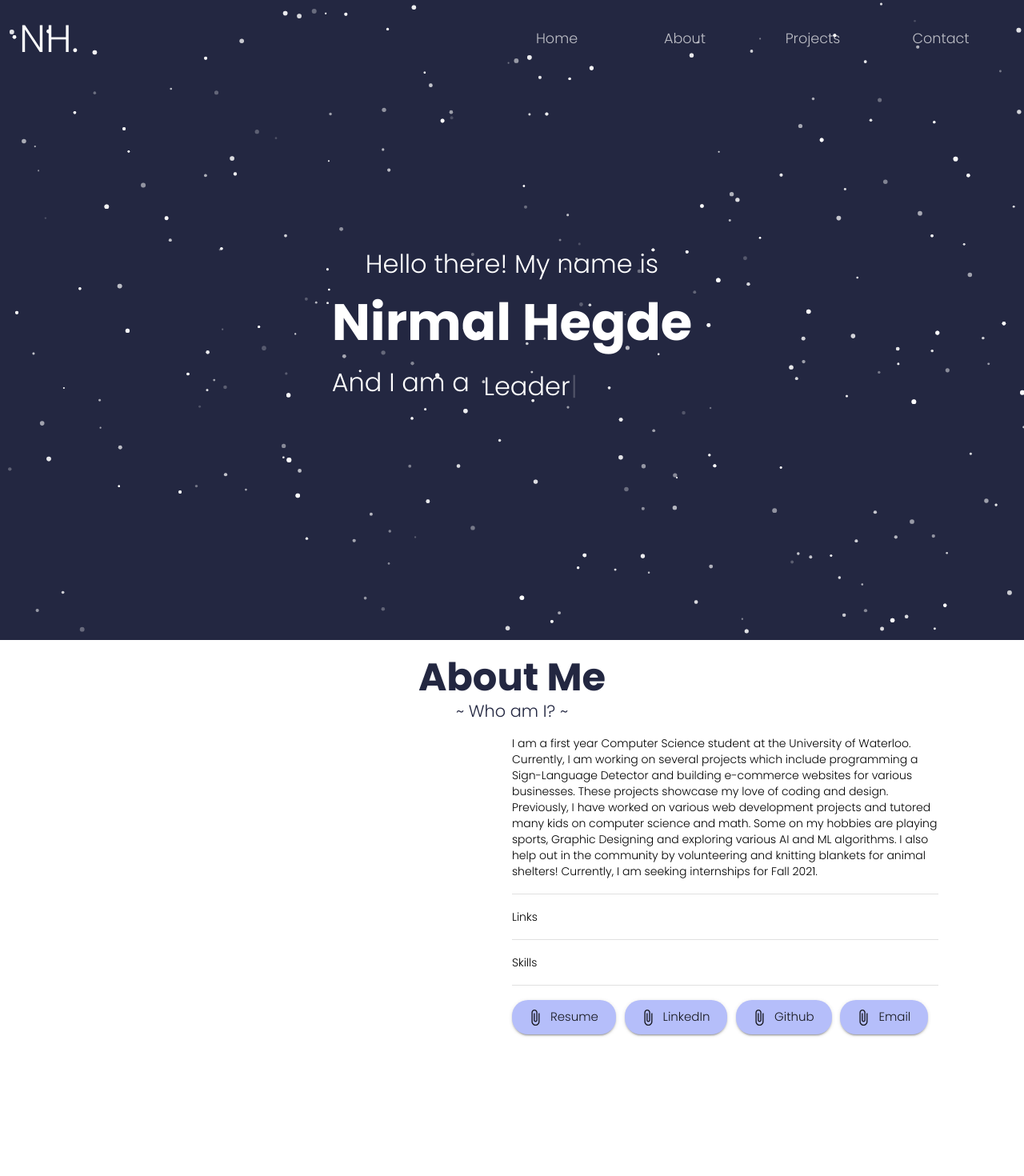
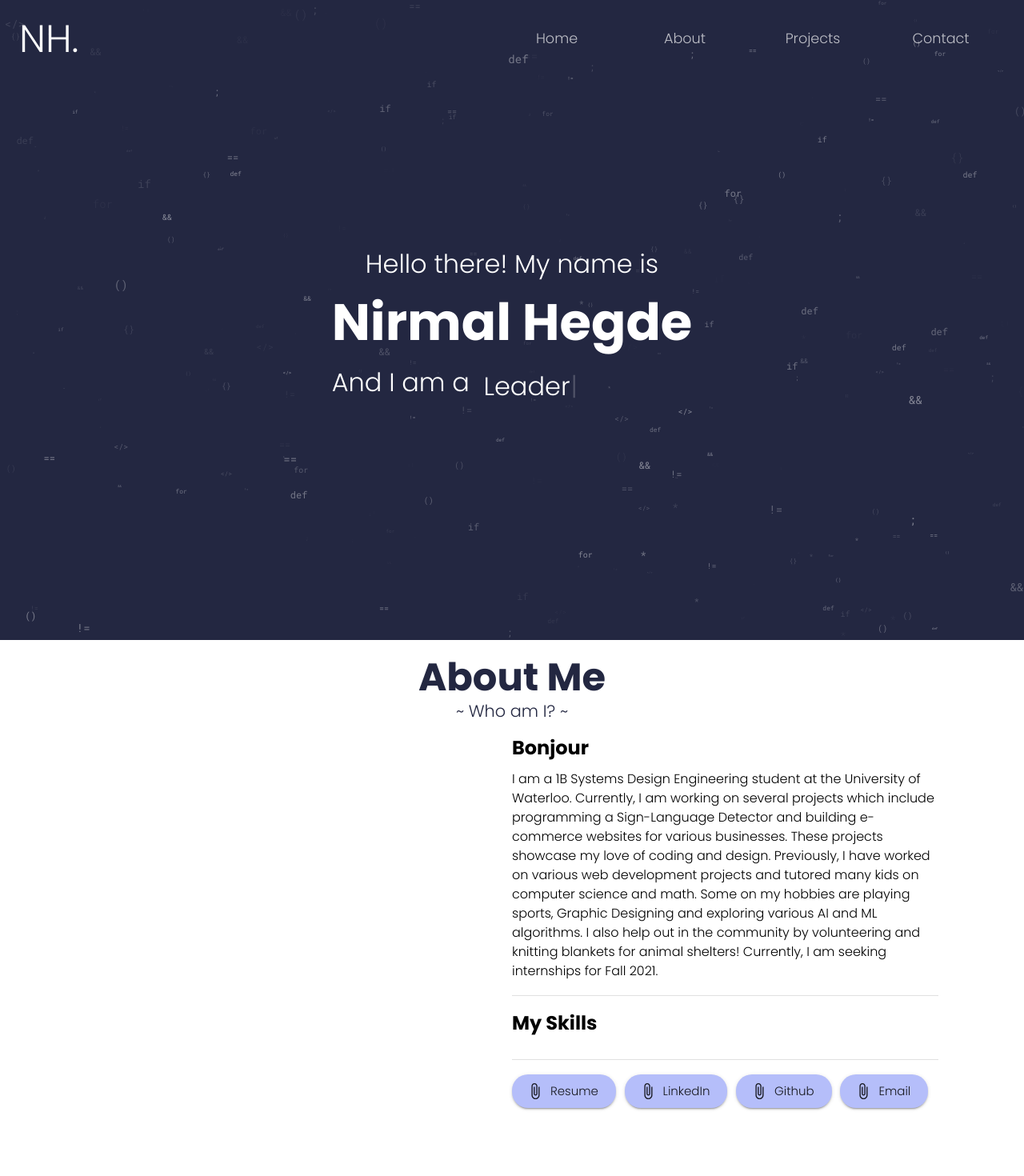
Before and after one commit to NirmalHegde/Personal-Website, a React (Create React App) app: page / in a window 1280 px wide. Shown: the top 1470 px of the page at 80% size. Built offline with nearby package versions, Linux system fonts and the light colour scheme.

Commit message:
update particles to chars

```diff
--- a/public/index.html
+++ b/public/index.html
@@ -29,6 +29,7 @@
   <body style="margin: 0">
     <noscript>You need to enable JavaScript to run this app.</noscript>
     <link href="https://fonts.googleapis.com/css2?family=Poppins:ital,wght@0,200;0,300;0,700;0,900;1,400;1,600;1,900&display=swap" rel="stylesheet">
+    <link href="https://fonts.googleapis.com/css2?family=Roboto+Mono&display=swap" rel="stylesheet">
     <div id="root"></div>
     <!--
       This HTML file is a template.
--- a/src/Components/About/About.jsx
+++ b/src/Components/About/About.jsx
@@ -20,8 +20,9 @@ const About = () => {
 
 				</Grid>
 				<Grid item xs={5}>
-					<Typography variant="body2">
-						I am a first year Computer Science student at the University of Waterloo.
+					<Typography variant="h5" className={classes.subTitle}>Bonjour</Typography>
+					<Typography variant="body1">
+						I am a 1B Systems Design Engineering student at the University of Waterloo.
 						Currently, I am working on several projects which include programming a Sign-Language Detector
 						and building e-commerce websites for various businesses. These projects showcase my love of coding and
 						design. Previously, I have worked on various web development projects and
@@ -33,28 +34,20 @@ const About = () => {
 					<br />
 					<Divider />
 					<br />
-					<Typography variant="body2">
-						Links
-					</Typography>
+					<Typography variant="h5" className={classes.subTitle}>My Skills</Typography>
 					<br />
 					<Divider />
 					<br />
-					<Typography variant="body2">
-						Skills
-					</Typography>
-					<br />
-					<Divider />
-					<br />
-					<Button variant="contained" size="large" className={classes.resumeButton} startIcon={<AttachFileIcon />}>
+					<Button variant="contained" size="large" className={classes.button} startIcon={<AttachFileIcon />}>
 						Resume
       		</Button>
-					<Button variant="contained" size="large" className={classes.resumeButton} startIcon={<AttachFileIcon />}>
+					<Button variant="contained" size="large" className={classes.button} startIcon={<AttachFileIcon />}>
 						LinkedIn
       		</Button>
-					<Button variant="contained" size="large" className={classes.resumeButton} startIcon={<AttachFileIcon />}>
+					<Button variant="contained" size="large" className={classes.button} startIcon={<AttachFileIcon />}>
 						Github
       		</Button>
-					<Button variant="contained" size="large" className={classes.resumeButton} startIcon={<AttachFileIcon />}>
+					<Button variant="contained" size="large" className={classes.button} startIcon={<AttachFileIcon />}>
 						Email
       		</Button>
 				</Grid>
--- a/src/Components/About/AboutStyles.jsx
+++ b/src/Components/About/AboutStyles.jsx
@@ -8,7 +8,11 @@ const AboutStyles = makeStyles((theme) => ({
 		textAlign: "center",
 		color: theme.palette.secondary.dark
 	},
-	resumeButton: {
+	subTitle: {
+    fontWeight: "600",
+		paddingBottom: "2%"
+	},
+	button: {
 		backgroundColor: "#b5befa",
 		borderRadius: 20,
 		marginRight: "2%",
--- a/src/Components/Particles/Particles.js
+++ b/src/Components/Particles/Particles.js
@@ -73,6 +73,7 @@ const Particle = () => {
 						"value": 200
 					},
 					"opacity": {
+						"value": 0.5,
 						"random": {
 							"enable": true
 						},
@@ -81,7 +82,51 @@ const Particle = () => {
 							"speed": 1
 						}
 					},
+					"shape": {
+						"options": {
+							"character": {
+								"value": [
+									"</>",
+									"==",
+									"{}",
+									"!=",
+									"&&",
+									";",
+									"*",
+									"()",
+									"def",
+									"for",
+									"if"
+								],
+								"font": "Roboto Mono",
+								"style": "",
+								"weight": "400",
+								"fill": true
+							},
+							"char": {
+								"value": [
+									"</>",
+									"==",
+									"{}",
+									"!=",
+									"&&",
+									";",
+									"*",
+									"()",
+									"def",
+									"for",
+									"if"
+								],
+								"font": "Verdana",
+								"style": "10",
+								"weight": "400",
+								"fill": true
+							}
+						},
+						"type": "char"
+					},
 					"size": {
+						"value": 7,
 						"random": {
 							"enable": true
 						},
```
Also changed, not shown: 1 other file (tests, documents, lock files or other folders).
